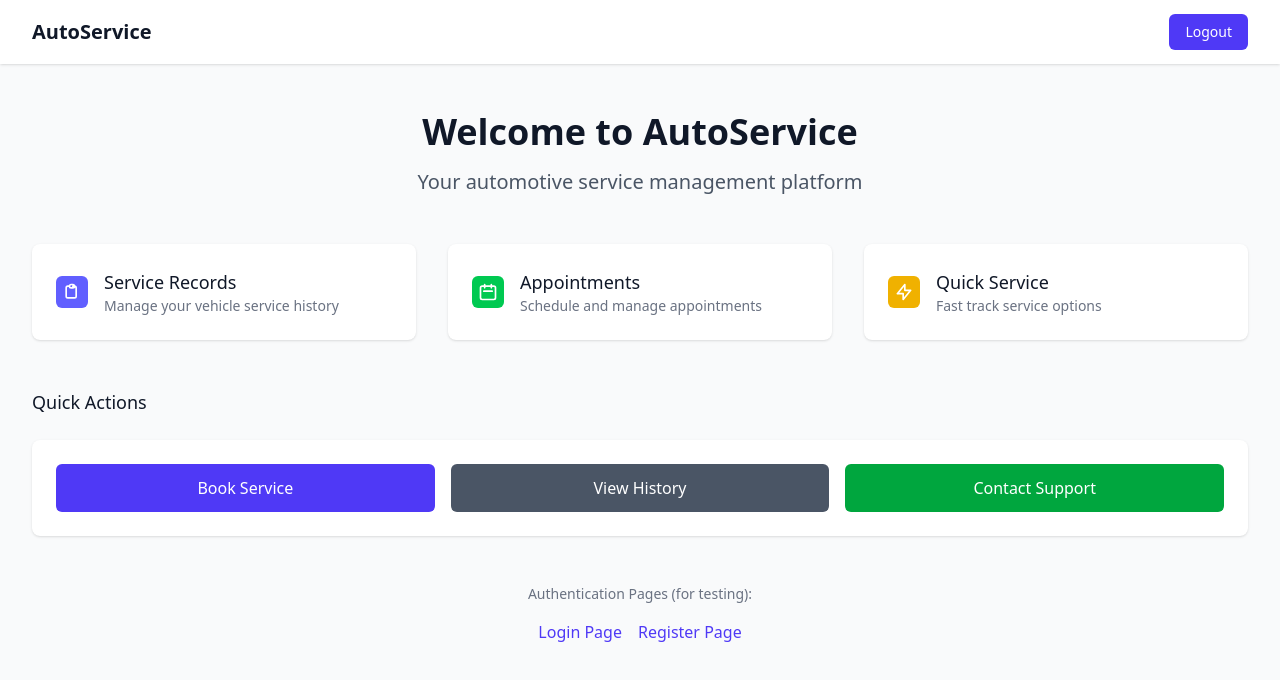
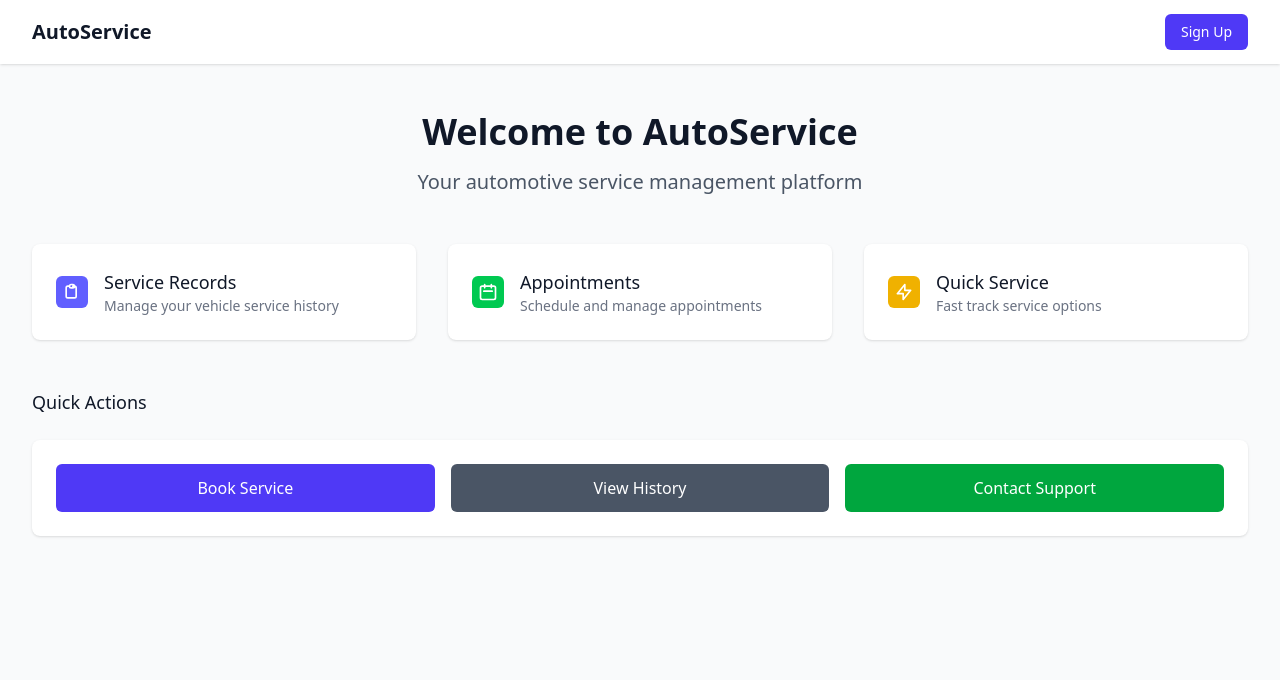
Before and after one commit to Chamithjay/auto_service_frontend, a React (Vite) app: page /home in a window 1280 px wide. Shown: the top 680 px of the page. Built offline with nearby package versions, Linux system fonts and the light colour scheme.

Commit message:
sign up button

```diff
--- a/src/pages/Home.jsx
+++ b/src/pages/Home.jsx
@@ -1,10 +1,19 @@
+import { useState, useEffect } from "react";
 import { Link, useNavigate } from "react-router-dom";
 
 const Home = () => {
   const navigate = useNavigate();
+  const [isLoggedIn, setIsLoggedIn] = useState(false);
+
+  useEffect(() => {
+    // Check if user is logged in by checking for token
+    const token = localStorage.getItem("token");
+    setIsLoggedIn(!!token);
+  }, []);
 
   const handleLogout = () => {
     localStorage.removeItem("token");
+    setIsLoggedIn(false);
     navigate("/login");
   };
 
@@ -20,12 +29,21 @@ const Home = () => {
               </h1>
             </div>
             <div className="flex items-center space-x-4">
-              <button
-                onClick={handleLogout}
-                className="bg-indigo-600 hover:bg-indigo-700 text-white px-4 py-2 rounded-md text-sm font-medium transition duration-150 ease-in-out"
-              >
-                Logout
-              </button>
+              {isLoggedIn ? (
+                <button
+                  onClick={handleLogout}
+                  className="bg-red-600 hover:bg-red-700 text-white px-4 py-2 rounded-md text-sm font-medium transition duration-150 ease-in-out"
+                >
+                  Logout
+                </button>
+              ) : (
+                <Link
+                  to="/register"
+                  className="bg-indigo-600 hover:bg-indigo-700 text-white px-4 py-2 rounded-md text-sm font-medium transition duration-150 ease-in-out"
+                >
+                  Sign Up
+                </Link>
+              )}
             </div>
           </div>
         </div>
@@ -165,27 +183,6 @@ const Home = () => {
               </div>
             </div>
           </div>
-
-          {/* Authentication Links for Testing */}
-          <div className="mt-12 text-center">
-            <p className="text-sm text-gray-500 mb-4">
-              Authentication Pages (for testing):
-            </p>
-            <div className="space-x-4">
-              <Link
-                to="/login"
-                className="text-indigo-600 hover:text-indigo-500 font-medium"
-              >
-                Login Page
-              </Link>
-              <Link
-                to="/register"
-                className="text-indigo-600 hover:text-indigo-500 font-medium"
-              >
-                Register Page
-              </Link>
-            </div>
-          </div>
         </div>
       </main>
     </div>
```
